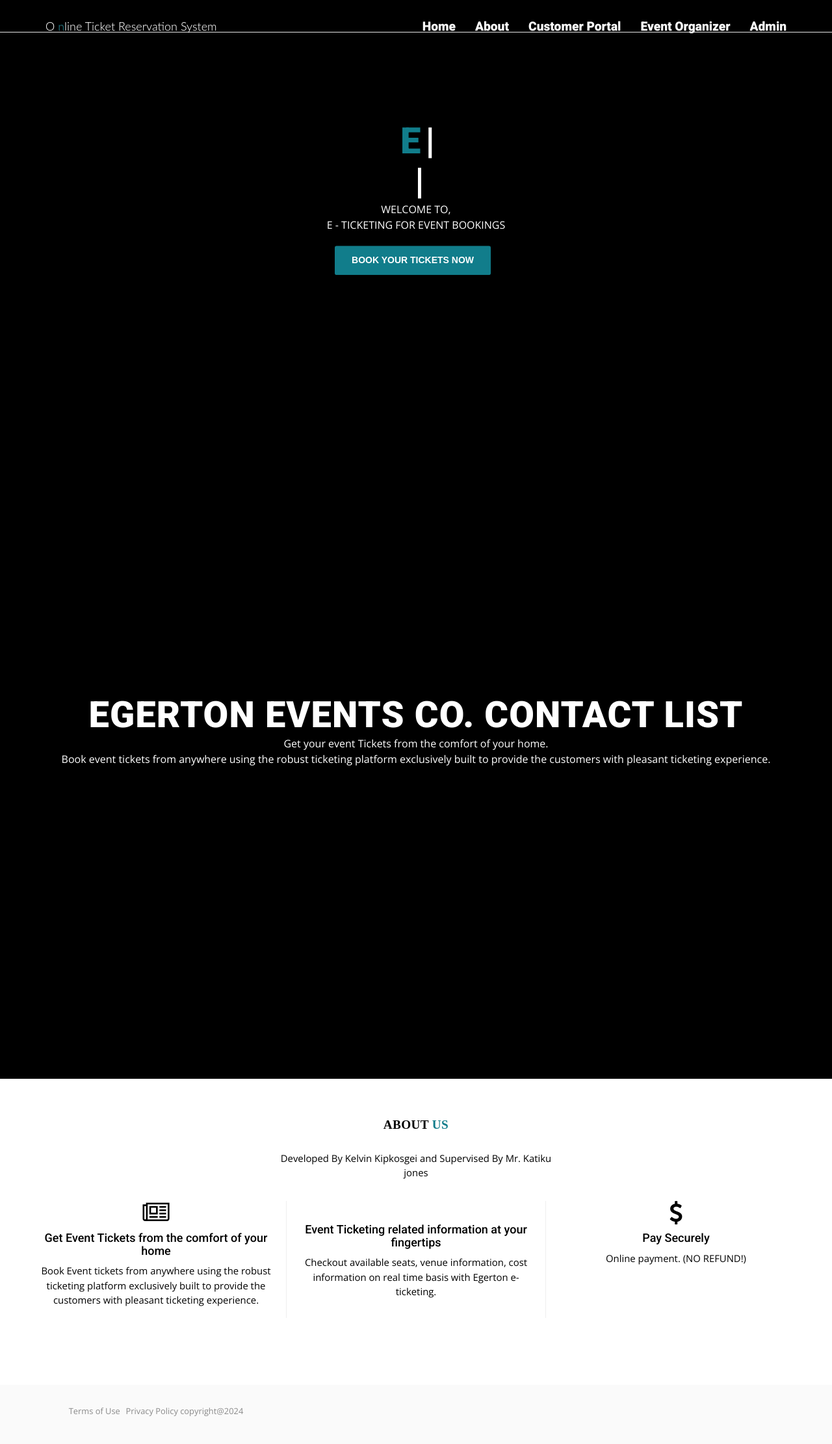
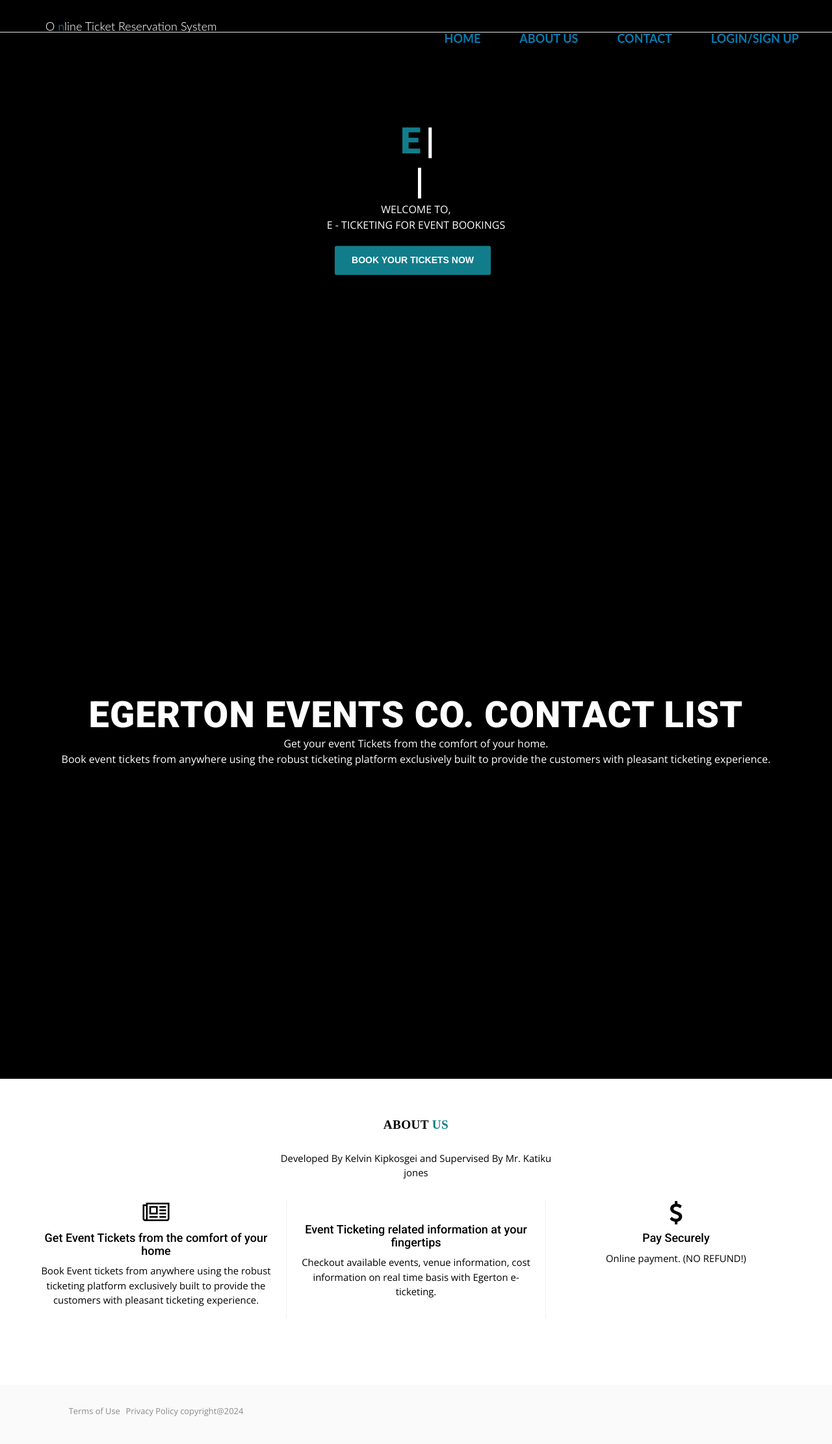
Before and after one commit to Sanga78/Eventticket-booking-system, a PHP site: page / in a window 1280 px wide. Shown: the whole page at 65% size. Run offline with PHP 8.4, Linux system fonts and the light colour scheme.

Commit message:
Update index.php
updated the home page

```diff
--- a/events/index.php
+++ b/events/index.php
@@ -47,6 +47,7 @@ include 'constants.php';
 =========================================================================================================================-->
 
     <link rel="stylesheet" type="text/css" href="css/style.css">
+    <link rel="stylesheet" type="text/css" href="css/nav.css">
 
     <link rel="stylesheet" type="text/css" href="css/responsive.css">
 
@@ -95,18 +96,25 @@ include 'constants.php';
 
                 <div class="navbar-header">
 
-                    <button type="button" class="navbar-toggle collapsed" data-toggle="collapse"
-                        data-target="#bs-example-navbar-collapse-1">
-
-                        <span class="sr-only">Egerton E-ticketing</span>
-
-                        <span class="icon-bar"></span>
-
-                        <span class="icon-bar"></span>
-
-                        <span class="icon-bar"></span>
-
-                    </button>
+                <nav class="navbar">
+                    <!-- <img class="logo" id="logo" src="" alt="Event Management system"> -->
+                    <input class="menu-btn" type="checkbox" id="menu-btn" />
+                    <label class="menu-icon" for="menu-btn"><span class="nav-icon"></span></label>
+                    <!-- Menu-->
+                    <ul class="menu">
+                        <li><a href="#home">Home</a></li>
+                        <li><a href="#two">About us</a></li>
+                        <li><a href="">Contact</a></li>
+                        <li class="has-dropdown">
+                            <a onclick="toggleDropdown(this)">Login/Sign Up</a>
+                            <ul>
+                                <li><a href="pro/adminsignin.php">Admin</a></li>
+                                <li><a href="pro/organizer_signin.php">Event Organizer</a></li>
+                                <li><a href="pro/signin.php">Customer</a></li>
+                            </ul>
+                        </li>
+                    </ul>
+                </nav>
 
                     <a class="navbar-brand" href="index.php"><?php echo $title[0]; ?><span class="themecolor">
                             <?php echo $title[1]; ?></span><?php for ($i = 2; $i < strlen($title); $i++) echo $title[$i]; ?></a>
@@ -116,30 +124,10 @@ include 'constants.php';
 
                 <!-- Collect the nav links, forms, and other content for toggling -->
 
+
+
                 <div class="collapse navbar-collapse" id="bs-example-navbar-collapse-1">
-
-                    <ul class="nav navbar-nav navbar-right">
-
-                        <li><a href="#home" class="page-scroll">
-                                <h3>Home</h3>
-                            </a></li>
-
-                        <li><a href="#two" class="page-scroll">
-                                <h3>About</h3>
-                            </a></li>
-
-                        <li><a href="pro/signin.php" class="page-scroll">
-                                <h3>Customer Portal</h3>
-                            </a></li>
-
-                        <li><a href="pro/organizer_signin.php" class="page-scroll">
-                                <h3>Event Organizer</h3>
-                            </a></li>
-
-                        <li><a href="pro/adminsignin.php" class="page-scroll">
-                                <h3>Admin</h3>
-                            </a></li>
-                    </ul>
+                <!-- nav/menu -->
 
                 </div>
                 <!-- /.navbar-collapse -->
@@ -286,7 +274,7 @@ Book event tickets from anywhere using the robust ticketing platform exclusively
 
                             <h4>Event Ticketing related information at your fingertips</h4>
 
-                            <p class="black">Checkout available seats, venue information, cost information on real time
+                            <p class="black">Checkout available events, venue information, cost information on real time
                                 basis with Egerton e-ticketing.</p>
 
                         </div> <!-- / margin -->
@@ -328,25 +316,6 @@ Book event tickets from anywhere using the robust ticketing platform exclusively
                     <div class="col-md-4">
 
                         <p class="footer-links"><a href="#">Terms of Use</a> <a href="#">Privacy Policy copyright@2024</a></p>
-
-                    </div>
-
-                        <!--social-->
-
-                        <!--
-            <ul class="social">
-
-              <li><a href="https://twitter.com/" target="_blank"><i class="fa fa-twitter "></i></a></li>
-
-              <li><a href="https://www.facebook.com/" target="_blank"><i class="fa fa-facebook"></i></a></li>
-
-              <li><a href="https://www.youtube.com/" target="_blank"><i class="fa fa-youtube-play"></i></a></li>
-
-            </ul> -->
-
-
-                        <!--social end-->
-
 
                     </div>
 
@@ -411,7 +380,44 @@ Book event tickets from anywhere using the robust ticketing platform exclusively
 
     <!-- [ COMMON SCRIPT ] -->
     <script src="js/common.js"></script>
+    <!-- <script>
+        /* When the user clicks on the button,
+        toggle between hiding and showing the dropdown content */
+        function myFunction() {
+        document.getElementById("myDropdown").classList.toggle("show");
+        }
 
+        // Close the dropdown if the user clicks outside of it
+        window.onclick = function(e) {
+        if (!e.target.matches('.dropbtn')) {
+        var myDropdown = document.getElementById("myDropdown");
+            if (myDropdown.classList.contains('show')) {
+            myDropdown.classList.remove('show');
+            }
+        }
+        }
+    </script> -->
+    <script>
+    function toggleDropdown(link) {
+      var dropdown = link.parentNode;
+      // Toggle the active state of the dropdown
+      dropdown.classList.toggle('active');
+
+      // Close the dropdown when clicking outside
+      if (!dropdown.classList.contains('active')) {
+        document.removeEventListener('click', closeDropdown);
+      } else {
+        document.addEventListener('click', closeDropdown);
+      }
+
+      function closeDropdown(event) {
+        if (!dropdown.contains(event.target)) {
+          dropdown.classList.remove('active');
+          document.removeEventListener('click', closeDropdown);
+        }
+      }
+    }
+  </script>
 </body>
 
 
```
